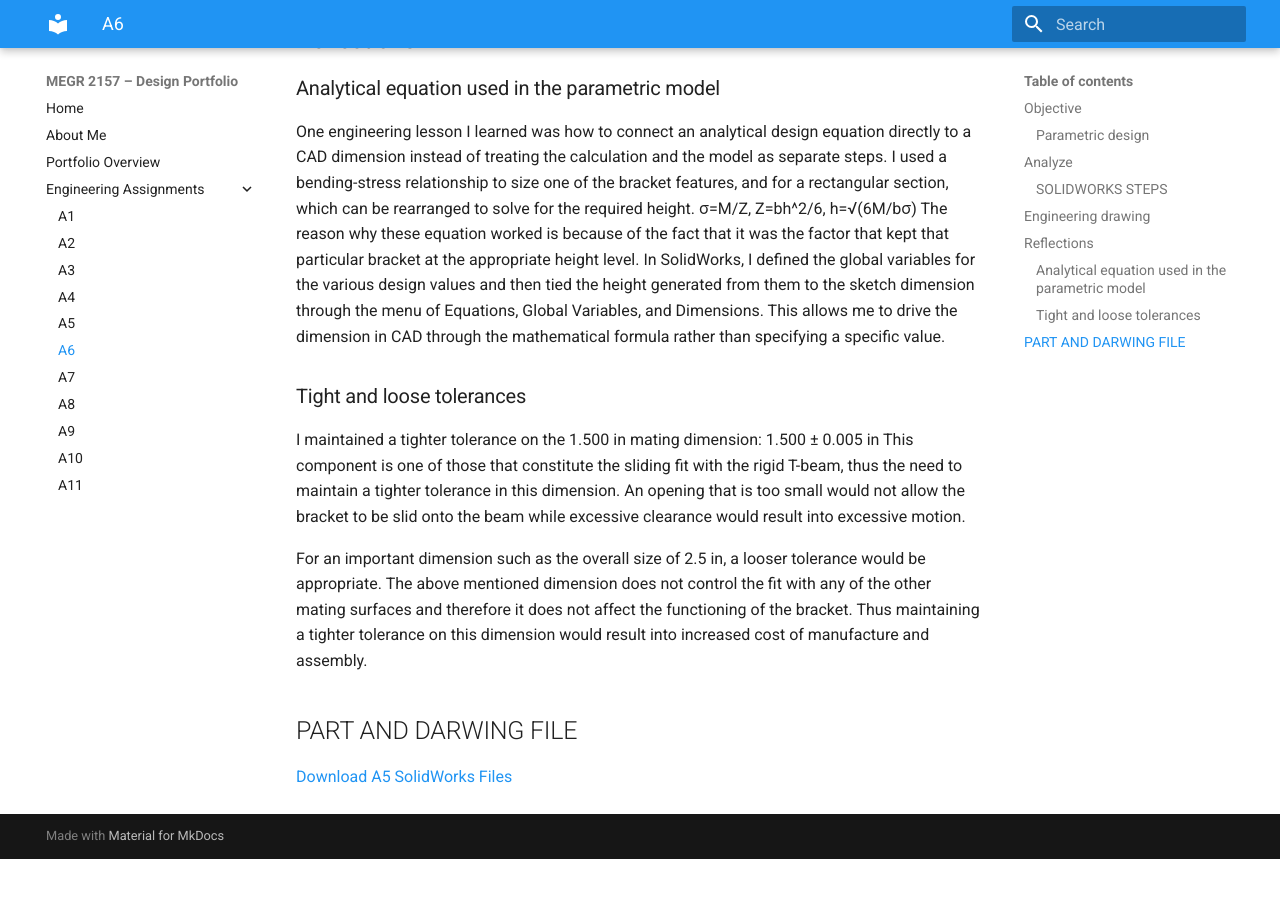
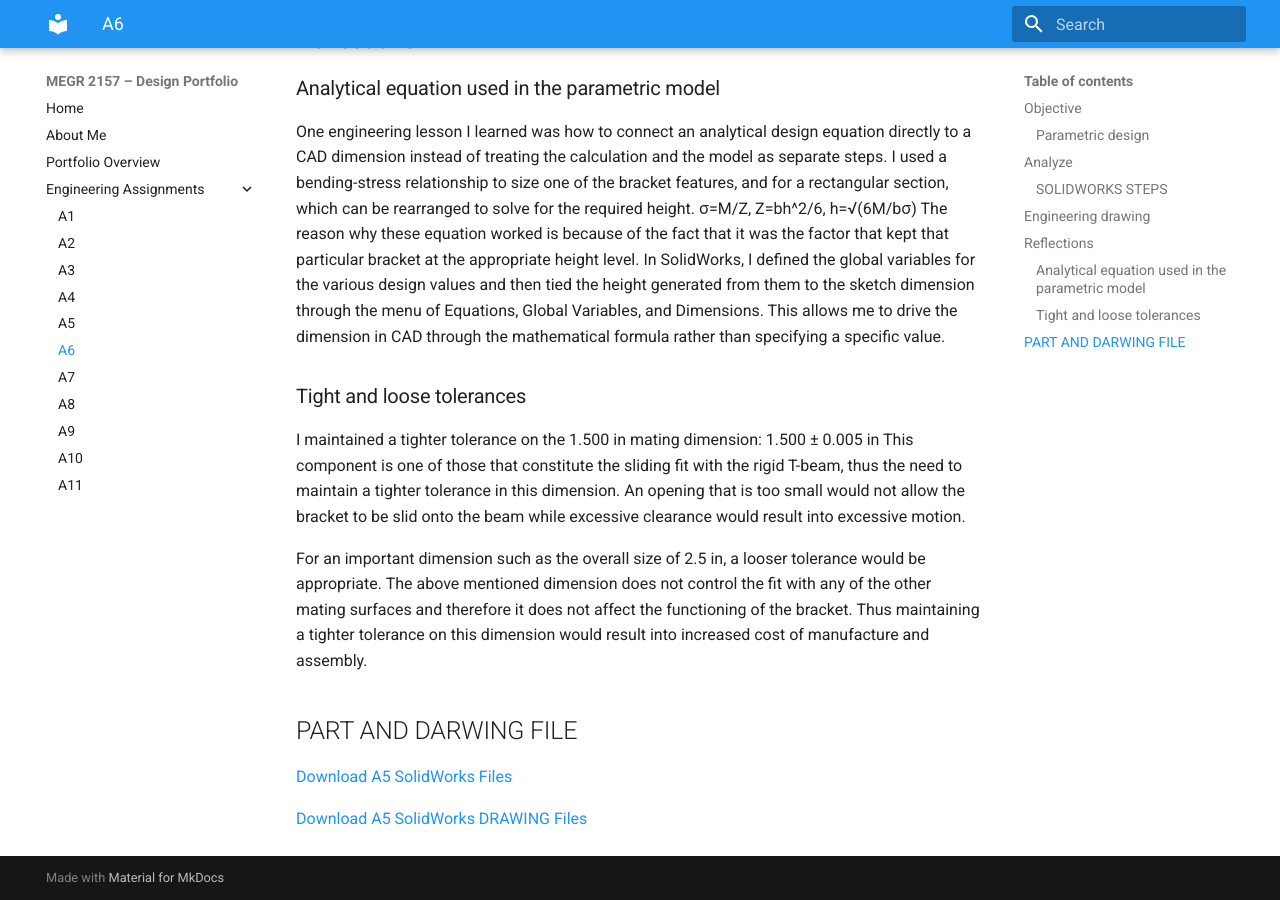
Before and after one commit to ncenatus/design-project-portfolio, an MkDocs documentation site: the page built from docs/assignments/A06/index.md, in a window 1280 px wide and 900 px high, scrolled down 4889 px. Built offline with MkDocs 1.6.1 and Material for MkDocs 9.7.7, drawn with Linux system fonts in a browser that asks for light colours; before the commit the page ends 5748 px from its top, so only the background shows below that.

Commit message:
Update index.md

```diff
--- a/docs/assignments/A06/index.md
+++ b/docs/assignments/A06/index.md
@@ -44,3 +44,5 @@ For an important dimension such as the overall size of 2.5 in, a looser toleranc
 ## PART AND DARWING FILE
 
 [Download A5 SolidWorks Files](A_5.zip)
+
+[Download A5 SolidWorks DRAWING Files](A_5.zip)
```
